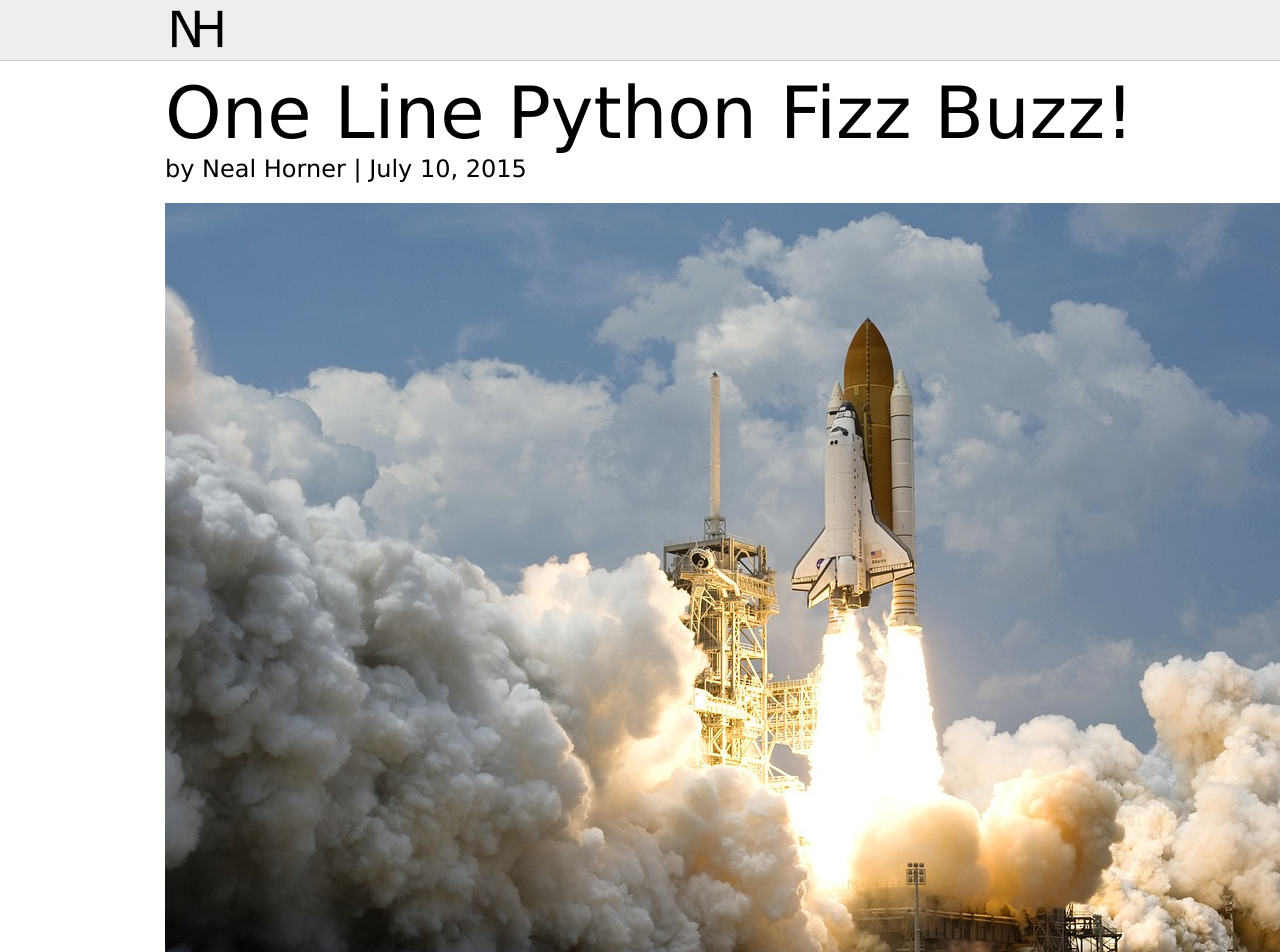
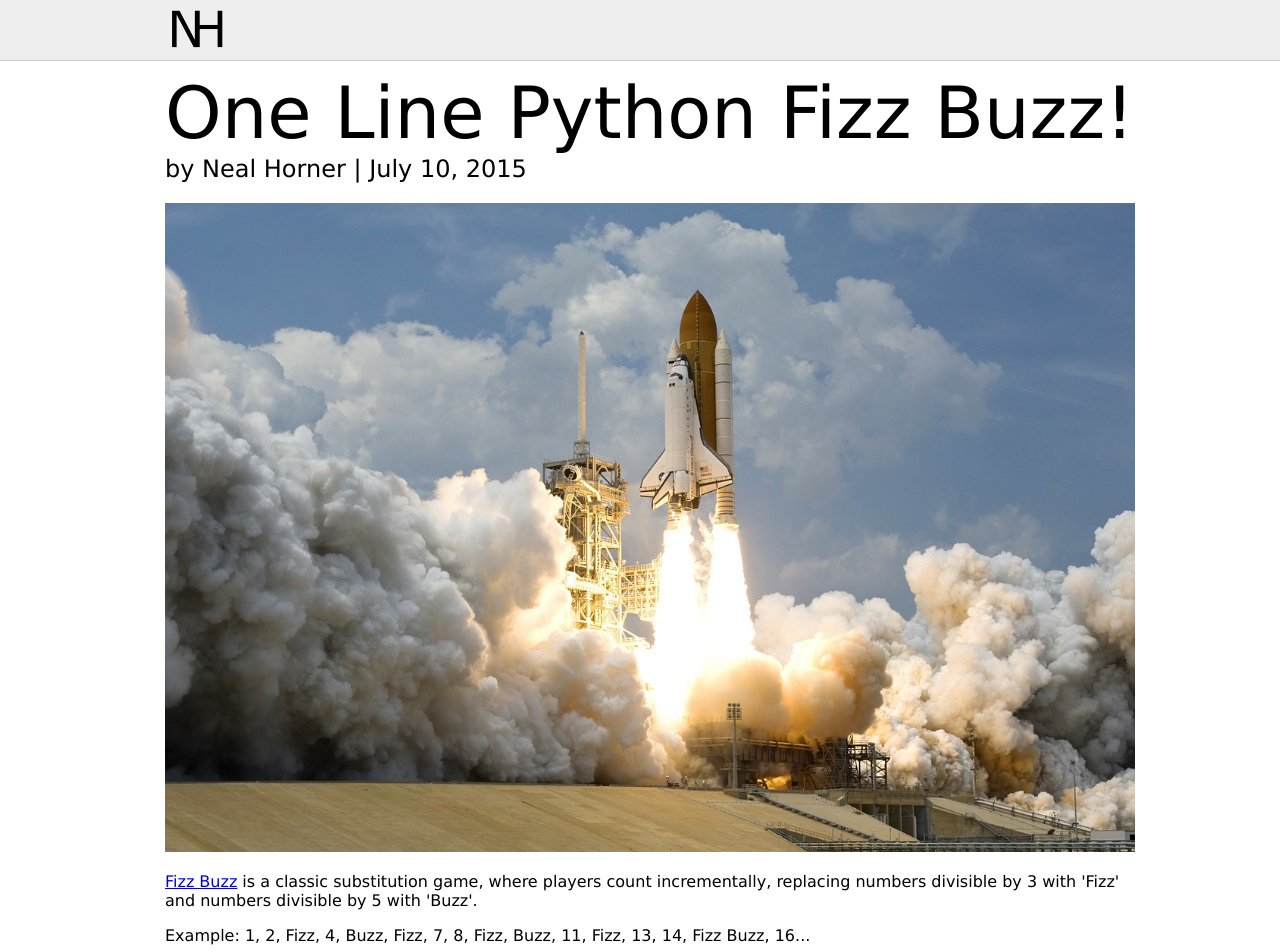
Before and after one commit to nhhorner/nhhorner.github.io, a Jekyll site: the page built from _posts/2015-07-10-Fizz_Buzz.html, in a window 1280 px wide. Shown: the top 952 px of the page. Built offline with Jekyll 4.4.1, drawn with Linux system fonts in a browser that asks for light colours; Markdown is read by kramdown in place of the engine named in the settings; some of the changed text lies outside the part shown.

Commit message:
Changed FizzBuzz

```diff
--- a/_posts/2015-07-10-Fizz_Buzz.html
+++ b/_posts/2015-07-10-Fizz_Buzz.html
@@ -3,14 +3,17 @@
 title:  "One Line Python Fizz Buzz!"
 date:   2015-07-10 18:42:32
 ---
-<img src="http://nealhorner.com/images/rocket-launch.jpg">
-modulo
-<p><a href="https://en.wikipedia.org/wiki/Fizz_buzz" target="_blank">Fizz Buzz</a> is a classic subsitution game, where players count incromentally, replacing numbers divisible by 3 with 'Fizz' and numbers divisible by 5 with 'Buzz'.</p>
-<p>Example: 1, 2, Fizz, 4, Buzz, Fizz, 7, 8, Fizz, Buzz, 11, Fizz, 13, 14, Fizz Buzz, 16</p>
+<img style="width: 970px;" src="http://nealhorner.com/images/rocket-launch.jpg">
+<p><a href="https://en.wikipedia.org/wiki/Fizz_buzz" target="_blank">Fizz Buzz</a> is a classic substitution game, where players count incrementally, replacing numbers divisible by 3 with 'Fizz' and numbers divisible by 5 with 'Buzz'.</p>
+<p>Example: 1, 2, Fizz, 4, Buzz, Fizz, 7, 8, Fizz, Buzz, 11, Fizz, 13, 14, Fizz Buzz, 16...</p>
+<p>The game is often used to test people's knowledge of a given programming language because it incorporates many key concepts, like loops, division and logic statements.  In college, one of my professors gave me a modified version of Fizz Buzz.</p>
+<h2>Prompt</h2>
+<p>Write a program that lists numbers from 100 to 0. Replace numbers divisible by 3 with 'Fizz' and number divisible by 5 with 'Buzz'.  Numbers that are both divisible by 3 and 5 should be replaced with 'FizzBuzz'.  When the program reaches 0 print 'Blast off!!!'.</p>
+<h3>Standard Python</h3>
+<h3>One Line Python</h3>
 <script src="https://gist.github.com/nealhorner/76a6763d2f8f4c3d46fa.js"></script>
-<h2>Prompt</h2>
-<p>Write a program that lists numbers from 100 to 0.</p>
 <h2>Fizz Buzz with other languages:</h2>
+<p>For more examples from other lanuages check out rosettacode.org's <a href="http://rosettacode.org/wiki/FizzBuzz">article</a> on Fizz Buzz</p>
 <h3>Javascript</h3>
 <script src="https://gist.github.com/nealhorner/b8f01f3baa03d03f46d3.js"></script>
 <h3>Lua</h3>
--- a/styles/default.css
+++ b/styles/default.css
@@ -51,4 +51,5 @@
     margin-left: auto;
     margin-right: auto;
     padding-left: 20px;
+    padding-bottom: 100px;
 }
```
Also changed, not shown: other parts of _posts/2015-07-10-Fizz_Buzz.html (+0 -1 lines).
